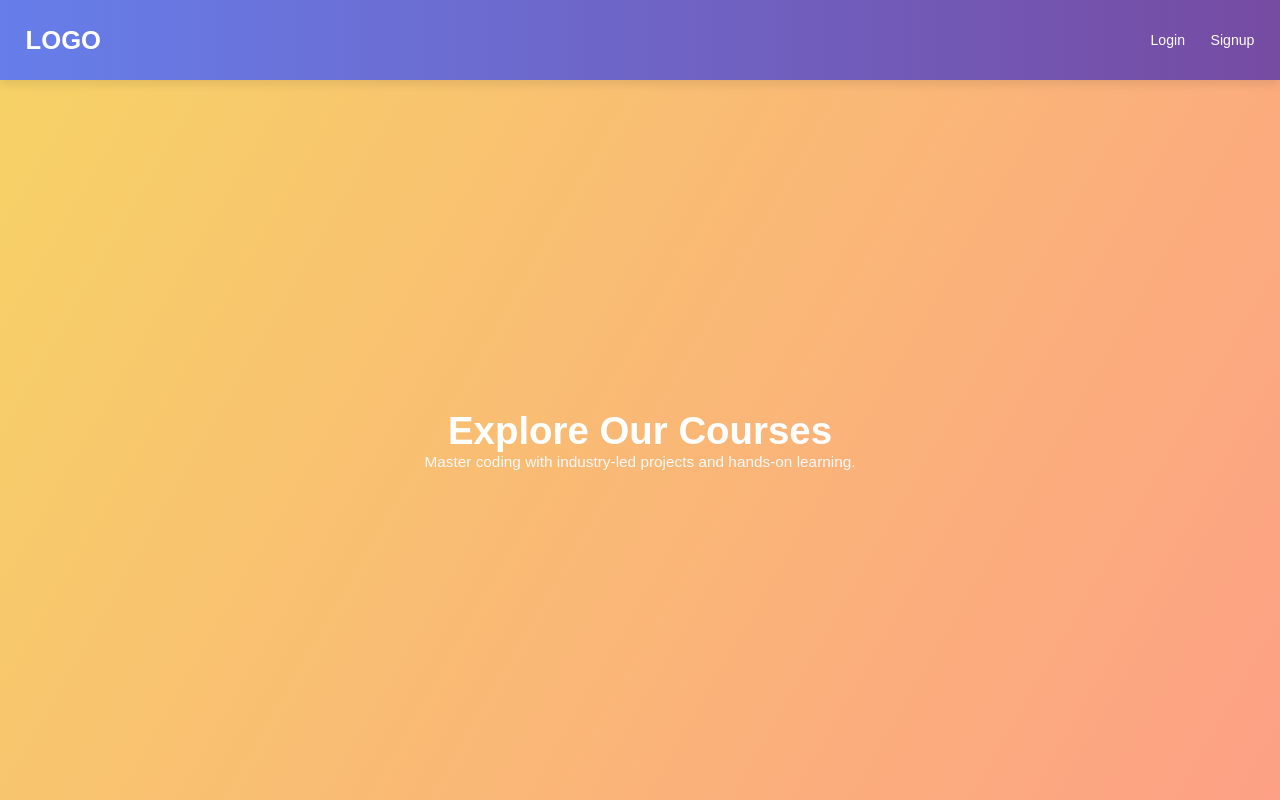
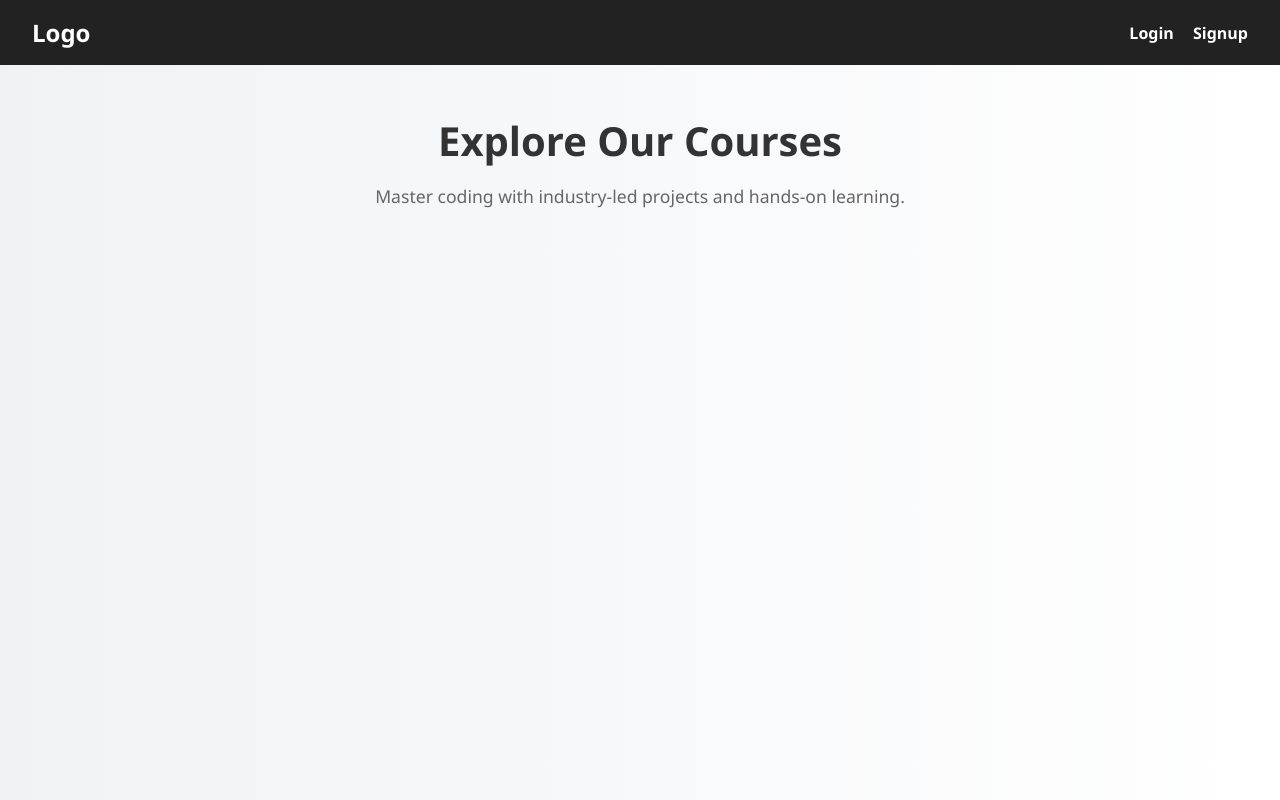
Before and after one commit to Amitkumar-Vaghela/Responsive_website, a plain HTML site: page Courses.html in a window 1280 px wide. Drawn offline with Linux system fonts and the light colour scheme.

Commit message:
Update Courses.html

```diff
--- a/Courses.html
+++ b/Courses.html
@@ -4,7 +4,7 @@
   <meta charset="UTF-8" />
   <meta name="viewport" content="width=device-width, initial-scale=1.0"/>
   <title>Courses</title>
-  <link rel="stylesheet" href="style.css" />
+  <link rel="stylesheet" href="Course_style.css" />
 </head>
 <body>
   <div class="main">
```
